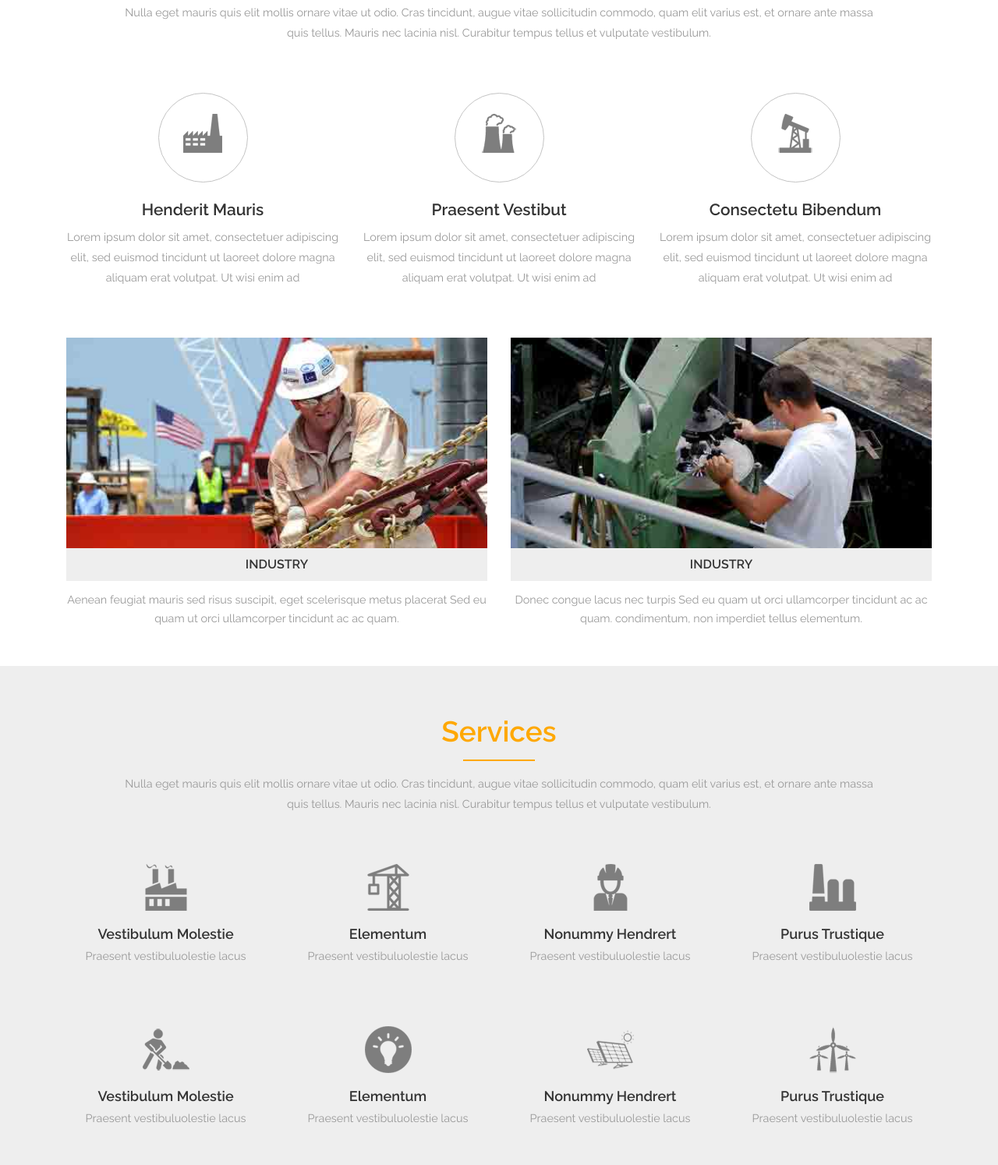
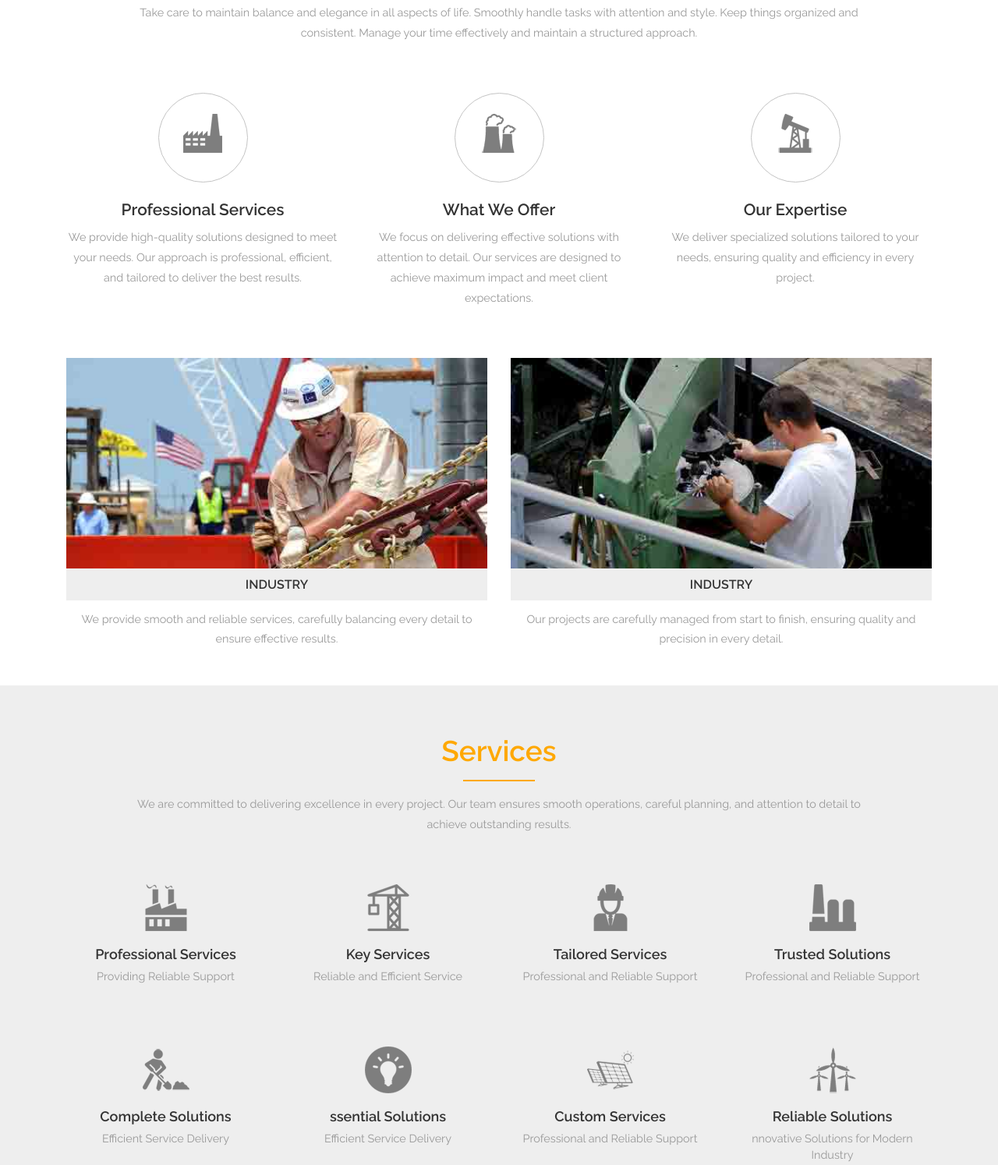
Before and after one commit to adewon7/ololade, a plain HTML site: page index.html in a window 1280 px wide. Shown: the part 848-2342 px from the top of the page at 78% size. Drawn offline with Linux system fonts and the light colour scheme; a web font is replaced by a local one.

Commit message:
Update index.html

```diff
--- a/index.html
+++ b/index.html
@@ -1,7 +1,7 @@
 <!DOCTYPE HTML>
 <html>
 <head>
-<title>Energy a Industrial Category Flat Bootstrap Responsive Website Template | Home :: w3layouts</title>
+<title>Energy a Industrial Responsive Website Template | Home ::</title>
 <link href="css/bootstrap.css" rel='stylesheet' type='text/css' />
 <!-- jQuery (necessary JavaScript plugins) -->
 <script src="js/jquery.min.js"></script>
@@ -105,20 +105,20 @@ Smartphone Compatible web template, free webdesigns for Nokia, Samsung, LG, Sony
 				<ul class="rslides" id="slider3">
 					<li>
 						<div class="banner-info">
-								<h3>Lorem ipsum dolor sit,euismod congue vivamus</h3>
-								<p>Aenean feugiat mauris sed risus suscipit placerat</p>
+								<h3>Pain itself, with the style of living, harmonious connection</h3>
+								<p>The main feature is smooth, with balanced and pleasing support.</p>
 						</div>
 					</li>
 					<li>
 						<div class="banner-info">
-								<h3>Nam et urna interdum blandit cursus vivamus congue</h3>
-								<p>Sed eu quam ut orci ullamcorper tincidunt quam.</p>
+								<h3>Now and then, a balanced course nurtures a lively connection.</h3>
+								<p>Sit in such a way that the structure is properly aligned.</p>
 						</div>
 					</li>
 					<li>
 						<div class="banner-info">
-							<h3>Proin tempor bibendum justo a iaculis Suspendisse turpis.</h3>
-							<p>Etiam molestie felis in quam euismod dictum.</p>
+							<h3>Set up time with proper support and suspend awkwardly.</h3>
+							<p>Also, manage issues smoothly within a balanced framework.</p>
 						</div>
 					</li>
 				</ul>
@@ -132,8 +132,9 @@ Smartphone Compatible web template, free webdesigns for Nokia, Samsung, LG, Sony
 		 <div class="about-head">
 			 <h3>About Us</h3>
 			 <span></span>
-			 <p>Nulla eget mauris quis elit mollis ornare vitae ut odio. Cras tincidunt, augue vitae sollicitudin commodo, quam elit
-				varius est, et ornare ante massa quis tellus. Mauris nec lacinia nisl. Curabitur tempus tellus et vulputate vestibulum.</p>
+			 <p>Take care to maintain balance and elegance in all aspects of life.
+			    	 Smoothly handle tasks with attention and style. Keep things organized and consistent.
+				 Manage your time effectively and maintain a structured approach.</p>
 		 </div>
 		 <div class="about-grids">
 			<div class="col-md-4 bottom-grid text-center">
@@ -141,9 +142,10 @@ Smartphone Compatible web template, free webdesigns for Nokia, Samsung, LG, Sony
 						 <div class="icon">
 							<img src="images/ic1.png" alt="">
 						 </div>
-						<h4>Henderit Mauris</h4>
-						<p>Lorem ipsum dolor sit amet, consectetuer adipiscing elit,
-						sed euismod tincidunt ut laoreet dolore magna aliquam erat volutpat. Ut wisi enim ad</p>
+						<h4>Professional Services</h4>
+						<p>We provide high-quality solutions designed to meet your needs.
+							Our approach is professional, efficient,
+							and tailored to deliver the best results.</p>
 					</div>
 		     </div>
 				<div class="col-md-4 bottom-grid text-center">
@@ -151,9 +153,9 @@ Smartphone Compatible web template, free webdesigns for Nokia, Samsung, LG, Sony
 						<div class="icon">
 							<img src="images/ic2.png" alt="">
 						 </div>
-						   <h4>Praesent Vestibut</h4>
-							<p>Lorem ipsum dolor sit amet, consectetuer adipiscing elit,
-						    sed euismod tincidunt ut laoreet dolore magna aliquam erat volutpat. Ut wisi enim ad</p>
+						   <h4>What We Offer</h4>
+							<p>We focus on delivering effective solutions with attention to detail.
+								Our services are designed to achieve maximum impact and meet client expectations.</p>
 					 </div>
 				</div>
 				<div class="col-md-4 bottom-grid text-center">
@@ -161,9 +163,8 @@ Smartphone Compatible web template, free webdesigns for Nokia, Samsung, LG, Sony
 					    <div class="icon">
 							<img src="images/ic3.png" alt="">
 						 </div>
-							<h4>Consectetu Bibendum</h4>
-							<p>Lorem ipsum dolor sit amet, consectetuer adipiscing elit,
-						sed euismod tincidunt ut laoreet dolore magna aliquam erat volutpat. Ut wisi enim ad</p>
+							<h4>Our Expertise</h4>
+							<p>We deliver specialized solutions tailored to your needs, ensuring quality and efficiency in every project.</p>
 					   </div>
 				</div>
 				<div class="clearfix"></div>
@@ -172,12 +173,12 @@ Smartphone Compatible web template, free webdesigns for Nokia, Samsung, LG, Sony
 			 <div class="col-md-6 pic-grid">
 				 <img src="images/pic1.jpg" alt=""/>
 				 <h4>Industry</h4>
-				 <p>Aenean feugiat mauris sed risus suscipit, eget scelerisque metus placerat Sed eu quam ut orci ullamcorper tincidunt ac ac quam.</p>
+				 <p>We provide smooth and reliable services, carefully balancing every detail to ensure effective results.</p>
 			 </div>
 			  <div class="col-md-6 pic-grid">
 				 <img src="images/pic2.jpg" alt=""/>
 				 <h4>Industry</h4>
-				 <p>Donec congue lacus nec turpis Sed eu quam ut orci ullamcorper tincidunt ac ac quam. condimentum, non imperdiet tellus elementum.</p>
+				 <p>Our projects are carefully managed from start to finish, ensuring quality and precision in every detail.</p>
 			 </div>
 			 <div class="clearfix"></div>
 		 </div>
@@ -189,52 +190,52 @@ Smartphone Compatible web template, free webdesigns for Nokia, Samsung, LG, Sony
 		 <div class="service-head">
 			 <h3>Services</h3>
 			 <span></span>
-			 <p>Nulla eget mauris quis elit mollis ornare vitae ut odio. Cras tincidunt, augue vitae sollicitudin commodo, quam elit
-				varius est, et ornare ante massa quis tellus. Mauris nec lacinia nisl. Curabitur tempus tellus et vulputate vestibulum.</p>
+			 <p>We are committed to delivering excellence in every project.
+				 Our team ensures smooth operations, careful planning, and attention to detail to achieve outstanding results.</p>
 		 </div>
 		 <div class="service_grids">
 			 <div class="col-md-3 service_grid text-center">
 				 <img src="images/s1.png" alt=""/>
-				 <h6><a href="#">Vestibulum Molestie</a></h6>
-				 <p>Praesent vestibuluolestie lacus</p>
+				 <h6><a href="#">Professional Services</a></h6>
+				 <p>Providing Reliable Support</p>
 			 </div>
 			 <div class="col-md-3 service_grid text-center">
 				 <img src="images/s2.png" alt=""/>
-				 <h6><a href="#">Elementum</a></h6>
-				 <p>Praesent vestibuluolestie lacus</p>
+				 <h6><a href="#">Key Services</a></h6>
+				 <p>Reliable and Efficient Service</p>
 			 </div>
 			 <div class="col-md-3 service_grid text-center">
 				 <img src="images/s3.png" alt=""/>
-				 <h6><a href="#">Nonummy Hendrert</a></h6>
-				 <p>Praesent vestibuluolestie lacus</p>
+				 <h6><a href="#">Tailored Services</a></h6>
+				 <p>Professional and Reliable Support</p>
 			 </div>
 			 <div class="col-md-3 service_grid text-center">
 				 <img src="images/s4.png" alt=""/>
-				 <h6><a href="#">Purus Trustique</a></h6>
-				 <p>Praesent vestibuluolestie lacus</p>
+				 <h6><a href="#">Trusted Solutions</a></h6>
+				 <p>Professional and Reliable Support</p>
 			 </div>
 			 <div class="clearfix"></div>
 		 </div>
 		 <div class="ser_sec">
 			 <div class="col-md-3 service_grid text-center">
 				 <img src="images/s5.png" alt=""/>
-				 <h6><a href="#">Vestibulum Molestie</a></h6>
-				 <p>Praesent vestibuluolestie lacus</p>
+				 <h6><a href="#">Complete Solutions</a></h6>
+				 <p>Efficient Service Delivery</p>
 			 </div>
 			 <div class="col-md-3 service_grid text-center">
 				 <img src="images/s6.png" alt=""/>
-				 <h6><a href="#">Elementum</a></h6>
-				 <p>Praesent vestibuluolestie lacus</p>
+				 <h6><a href="#">ssential Solutions</a></h6>
+				 <p>Efficient Service Delivery</p>
 			 </div>
 			 <div class="col-md-3 service_grid text-center">
 				 <img src="images/s7.png" alt=""/>
-				 <h6><a href="#">Nonummy Hendrert</a></h6>
-				 <p>Praesent vestibuluolestie lacus</p>
+				 <h6><a href="#">Custom Services</a></h6>
+				 <p>Professional and Reliable Support</p>
 			 </div>
 			 <div class="col-md-3 service_grid text-center">
 				 <img src="images/s8.png" alt=""/>
-				 <h6><a href="#">Purus Trustique</a></h6>
-				 <p>Praesent vestibuluolestie lacus</p>
+				 <h6><a href="#">Reliable Solutions</a></h6>
+				 <p>nnovative Solutions for Modern Industry</p>
 			 </div>
 			 <div class="clearfix"></div>
 		 </div>
```
